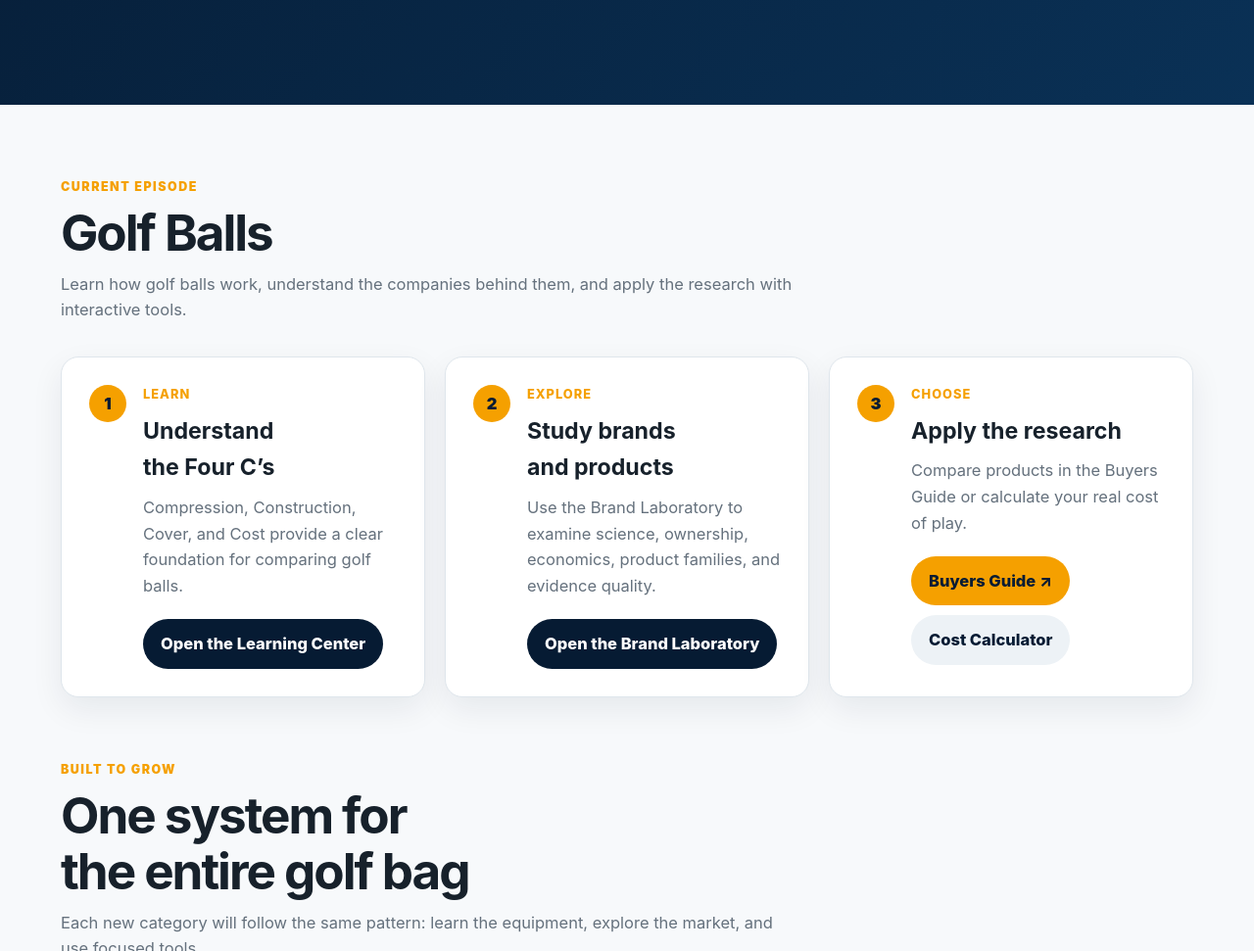
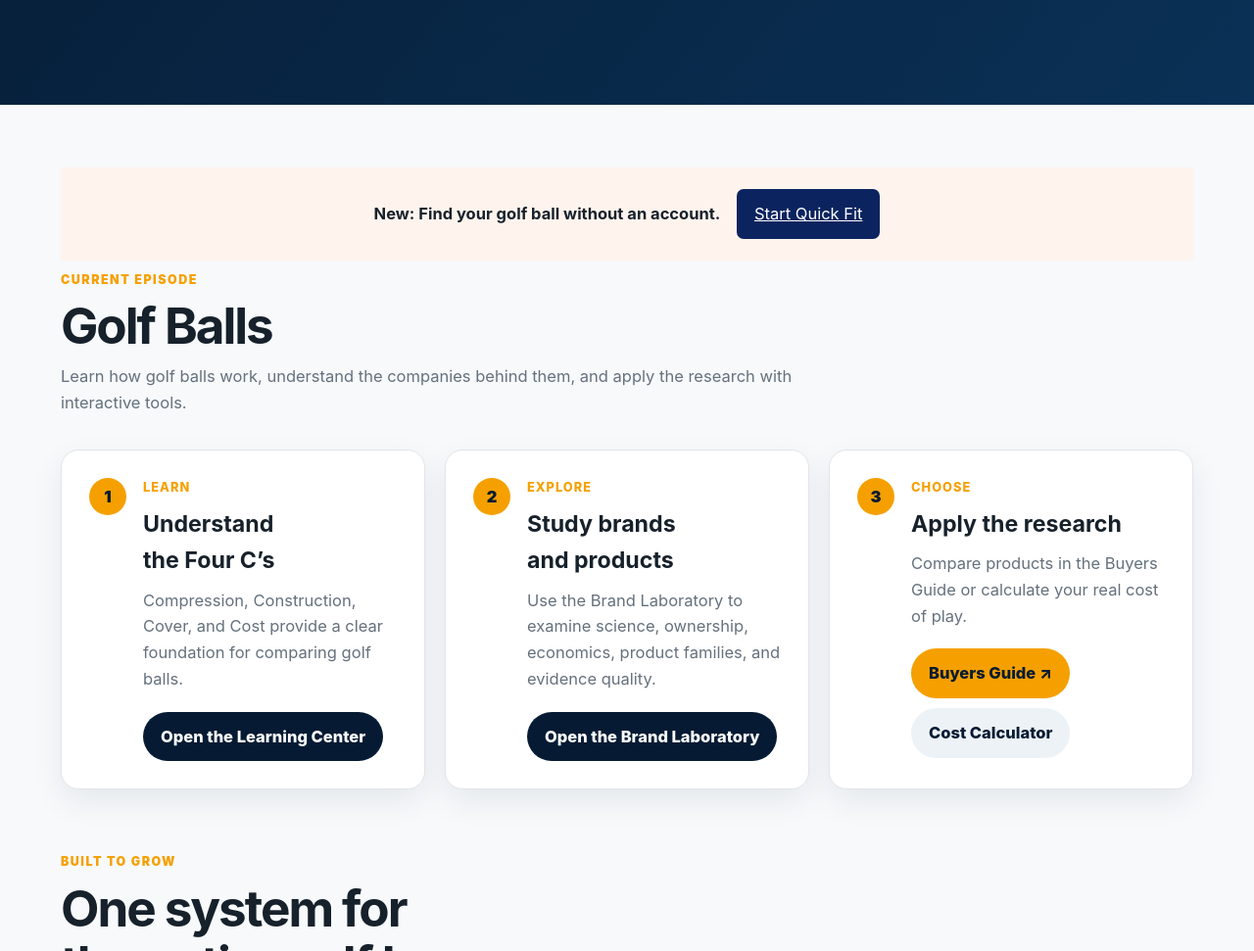
Before and after one commit to vincentaffatati-19/GAL-Website-, a plain HTML site: page index.html in a window 1280 px wide. Shown: the part 742-1713 px from the top of the page at 98% size. Drawn offline with Linux system fonts and the light colour scheme.

Commit message:
feat(ux12): add guest quick-fit homepage entry

```diff
--- a/index.html
+++ b/index.html
@@ -15,7 +15,7 @@
   </div>
 </header>
 <section class="home-hero"><div class="home-hero-inner"><div class="home-hero-copy"><div class="eyebrow">Golf Analytics Lab</div><h1>Understand the equipment. Build a better bag.</h1><p>One expandable series that connects equipment education, independent research, and practical buying tools.</p><div class="home-actions"><a class="button" href="golf-balls.html">Start with Episode 1: Golf Balls</a><a class="text-link" href="build-a-better-bag.html">See the full series plan →</a></div></div></div></section>
-<main>
+<main><section style="background:#fff4ed;padding:22px;text-align:center"><strong>New: Find your golf ball without an account.</strong> <a href="golf-ball-quick-fit.html" style="display:inline-block;background:#0B245F;color:white;padding:12px 18px;border-radius:7px;margin-left:12px">Start Quick Fit</a></section>
 <section class="section current-episode"><div class="section-heading align-left"><div class="section-kicker">Current episode</div><h2>Golf Balls</h2><p>Learn how golf balls work, understand the companies behind them, and apply the research with interactive tools.</p></div>
 <div class="journey-grid">
 <article class="journey-card"><span class="journey-number">1</span><div><div class="article-meta">Learn</div><h3>Understand the Four C’s</h3><p>Compression, Construction, Cover, and Cost provide a clear foundation for comparing golf balls.</p><a class="button secondary" href="golf-ball-learning-center.html">Open the Learning Center</a></div></article>
```
